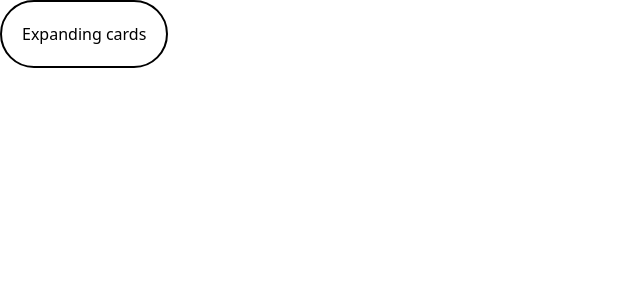
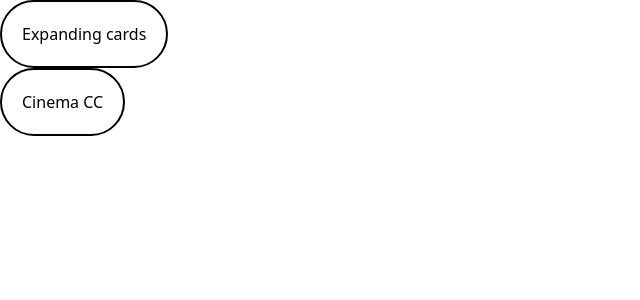
Before and after one commit to mvn-h24/vue-examples, a Nuxt app: page / in a window 1280 px wide. Shown: the top 300 px of the page, without its empty margins (0-640 px from the left). Built offline with nearby package versions, Linux system fonts and the light colour scheme.

Commit message:
add nuxt image

```diff
--- a/components/ui-lib/ProjectLink.vue
+++ b/components/ui-lib/Project/Link.vue
@@ -4,7 +4,7 @@
 
 <script>
 export default {
-  name: "ProjectLink",
+  name: "LinkComponent",
   props:{
     projectUrl:{
       type: String,
--- /dev/null
+++ b/components/ui-lib/Project/ListComposition.vue
@@ -0,0 +1,25 @@
+<template>
+  <nav>
+    <ul>
+      <li v-for="(link, index) in linksList" :key="index"><link-component :project-url="link.url">{{link.title}}</link-component></li>
+    </ul>
+  </nav>
+</template>
+
+<script lang="ts">
+import Vue from "vue";
+import LinkComponent from "./Link.vue";
+
+export default Vue.extend({
+  name: "ListComposition",
+  components: {
+    LinkComponent,
+  },
+  props:{
+    linksList: {
+      type: Array,
+      default: ()=> []
+    }
+  }
+});
+</script>
--- a/nuxt.config.js
+++ b/nuxt.config.js
@@ -16,7 +16,7 @@ export default {
   css: [],
   plugins: [],
   components: {
-    dirs: ['~/components/expand-cards', '~/components/ui-lib'],
+    dirs: ['~/components/expand-cards', '~/components', '~/components/ui-lib'],
   },
   modules: [
     '@nuxtjs/axios',
--- a/pages/index.vue
+++ b/pages/index.vue
@@ -1,24 +1,23 @@
 <template lang="html">
-  <nav class="w-full">
-    <ul >
-      <li v-for="(link, index) in linksList" :key="index"><ProjectLink :project-url="link.url">{{link.title}}</ProjectLink></li>
-    </ul>
-  </nav>
+  <list-composition class="w-full h-full" :links-list="linksList"/>
 </template>
 
 <script lang="ts">
 import Vue from 'vue'
-import ProjectLink from "~/components/ui-lib/ProjectLink.vue";
+import ListComposition from "~/components/ui-lib/Project/ListComposition.vue";
 
 const Projects = [
   {
     url:'/expanding-cards',
     title:'Expanding cards'
-  }
+  },{
+    url:'/cinema-cc',
+    title:'Cinema CC'
+  },
 ]
 export default Vue.extend({
   name: 'IndexPage',
-  components: {ProjectLink},
+  components: {ListComposition},
   layout: 'FullscreenLayout',
   data() {
     return {
```
